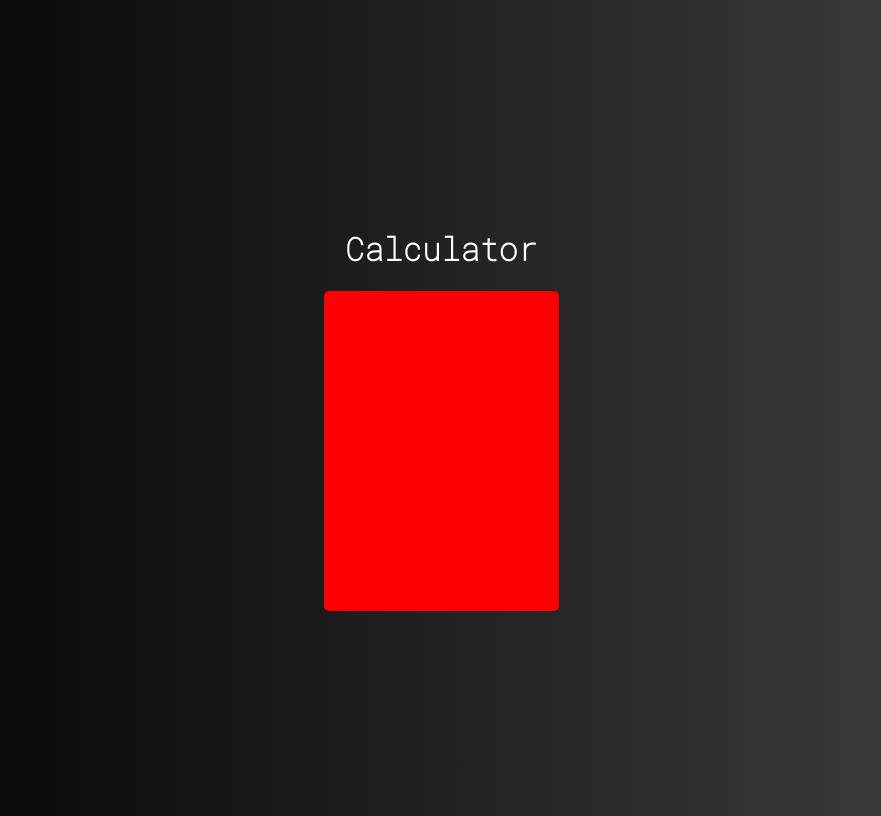
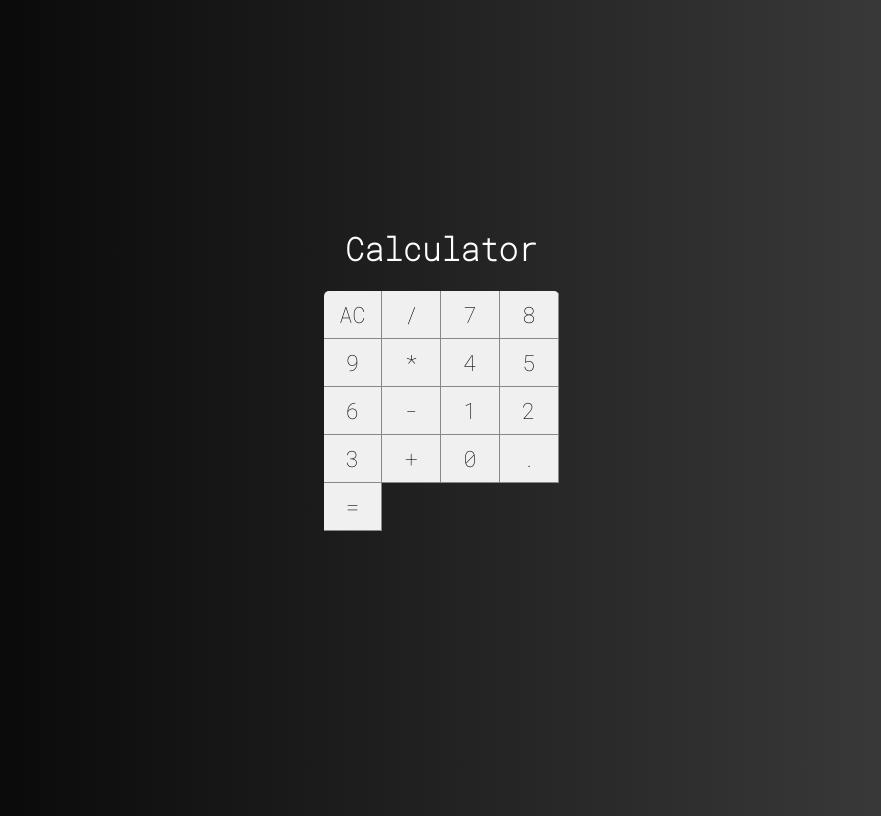
Before and after one commit to Bwendel26/Calculator_ReactJs, a React (Create React App) app: page / in a window 1280 px wide. Shown: the whole page, without its empty margins (199-1080 px from the left). Built offline with nearby package versions, Linux system fonts and the light colour scheme.

Commit message:
Created the button components, some css modifications was made in the calculator.css.the button component was called and referenciated in the calculator.jsx

```diff
--- /dev/null
+++ b/src/components/Button.css
@@ -0,0 +1,15 @@
+/* variable declaration */
+:root {
+   --bg-button: #f0f0f0;
+   --border-button: solid 1px #888;
+}
+
+.button {
+   font-size: 1.4em;
+   /* calling the variable */
+   background-color: var(--bg-button);
+   border: none;
+   border-right: var(--border-button);
+   border-bottom: var(--border-button);
+   outline: none;
+}
--- /dev/null
+++ b/src/components/Button.jsx
@@ -0,0 +1,5 @@
+import React from "react"
+import "./Button.css"
+
+export default props =>
+<button className="button">{props.label}</button>
--- a/src/main/Calculator.css
+++ b/src/main/Calculator.css
@@ -3,6 +3,8 @@
    width: 235px;
    border-radius: 5px;
    overflow: hidden;
-   background-color: red;
 
+   display: grid;
+   grid-template-columns: repeat(4, 25%);
+   grid-template-rows: 48px 48px 48px 48px 48px;
 }
--- a/src/main/Calculator.jsx
+++ b/src/main/Calculator.jsx
@@ -1,10 +1,29 @@
 import React, { Component } from "react"
 import "./Calculator.css"
+
+import Button from "./../components/Button"
 
 export default class Calculator extends Component {
    render() {
       return (
          <div className="calculator">
+            <Button label="AC"/>
+            <Button label="/"/>
+            <Button label="7"/>
+            <Button label="8"/>
+            <Button label="9"/>
+            <Button label="*"/>
+            <Button label="4"/>
+            <Button label="5"/>
+            <Button label="6"/>
+            <Button label="-"/>
+            <Button label="1"/>
+            <Button label="2"/>
+            <Button label="3"/>
+            <Button label="+"/>
+            <Button label="0"/>
+            <Button label="."/>
+            <Button label="="/>
 
          </div>
       )
```
